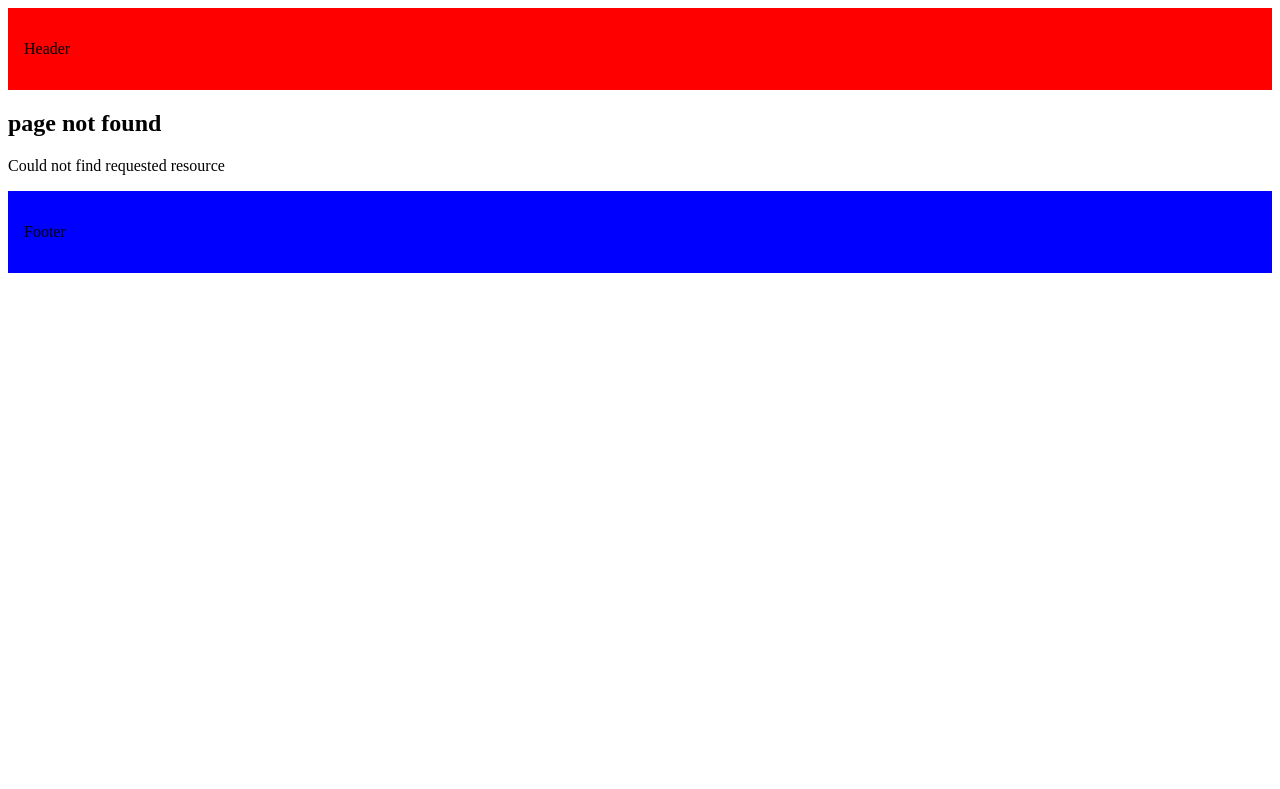
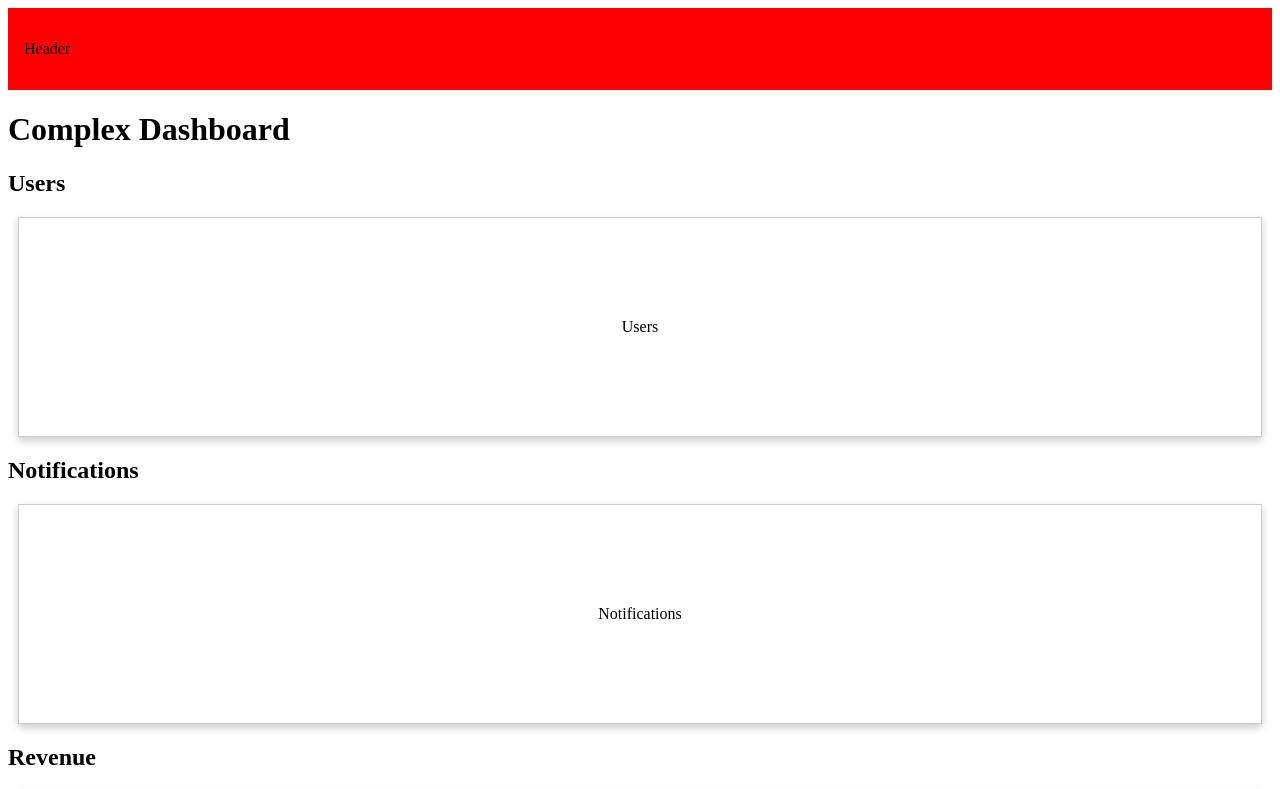
Before and after one commit to AliHassan487/nextjs-journey, a Next.js app in the folder next-project/: page /complex-dashboard in a window 1280 px wide. Before the commit this address had no page. Shown: the top 789 px of the page. Built offline with nearby package versions, Linux system fonts and the light colour scheme.

Commit message:
parallel routes

```diff
--- /dev/null
+++ b/next-project/src/app/complex-dashboard/@notifications/page.tsx
@@ -0,0 +1,5 @@
+import Card from "@/components/cart";
+
+export default function Notifications() {
+    return <Card>Notifications</Card>;
+}
--- /dev/null
+++ b/next-project/src/app/complex-dashboard/@revenue/page.tsx
@@ -0,0 +1,5 @@
+import Card from "@/components/cart";
+
+export default function Revenue() {
+    return <Card>Revenue</Card>;
+}
--- /dev/null
+++ b/next-project/src/app/complex-dashboard/@users/page.tsx
@@ -0,0 +1,5 @@
+import Card from "@/components/cart";
+
+export default function Users() {
+    return <Card>Users</Card>
+}
--- /dev/null
+++ b/next-project/src/app/complex-dashboard/layout.tsx
@@ -0,0 +1,27 @@
+import React from "react";
+
+export default function DashboardLayout({
+  children,
+  users,
+  notifications,
+  revenue,
+}: {
+  children: React.ReactNode;
+  users: React.ReactNode;
+  notifications: React.ReactNode;
+  revenue: React.ReactNode;
+}) {
+  return (
+    <div>
+       <div>{children}</div>
+      <div>
+        <h2>Users</h2>
+        {users}
+        <h2>Notifications</h2>
+        {notifications}
+        <h2>Revenue</h2>
+        {revenue}
+      </div>
+    </div>
+  );
+}
--- /dev/null
+++ b/next-project/src/app/complex-dashboard/page.tsx
@@ -0,0 +1,3 @@
+export default function ComplexDashboard() {
+    return <h1>Complex Dashboard</h1>
+}
--- /dev/null
+++ b/next-project/src/components/cart.tsx
@@ -0,0 +1,15 @@
+const Card = ({ children }: { children: React.ReactNode }) => {
+    const cardStyle = {
+        padding: "100px",
+        margin: "10px",
+        boxShadow: "0 4px 8px 0 rgba(0, 0, 0, 0.2)",
+        border: "1px solid #ccc",
+        display: "flex",
+        justifyContent: "center",
+        alignItems: "center",
+    };
+
+    return <div style={cardStyle}>{children}</div>;
+};
+
+export default Card;
```
